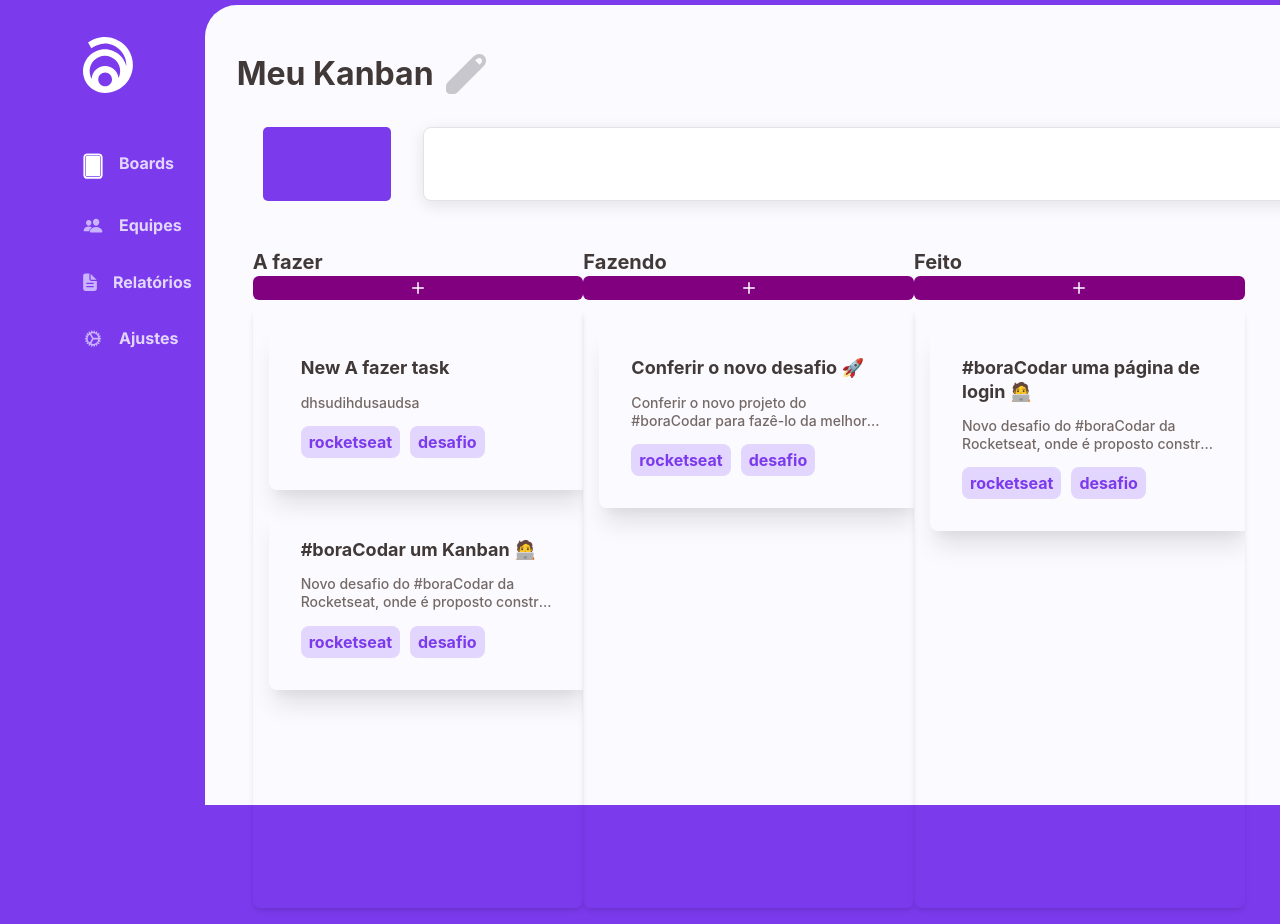
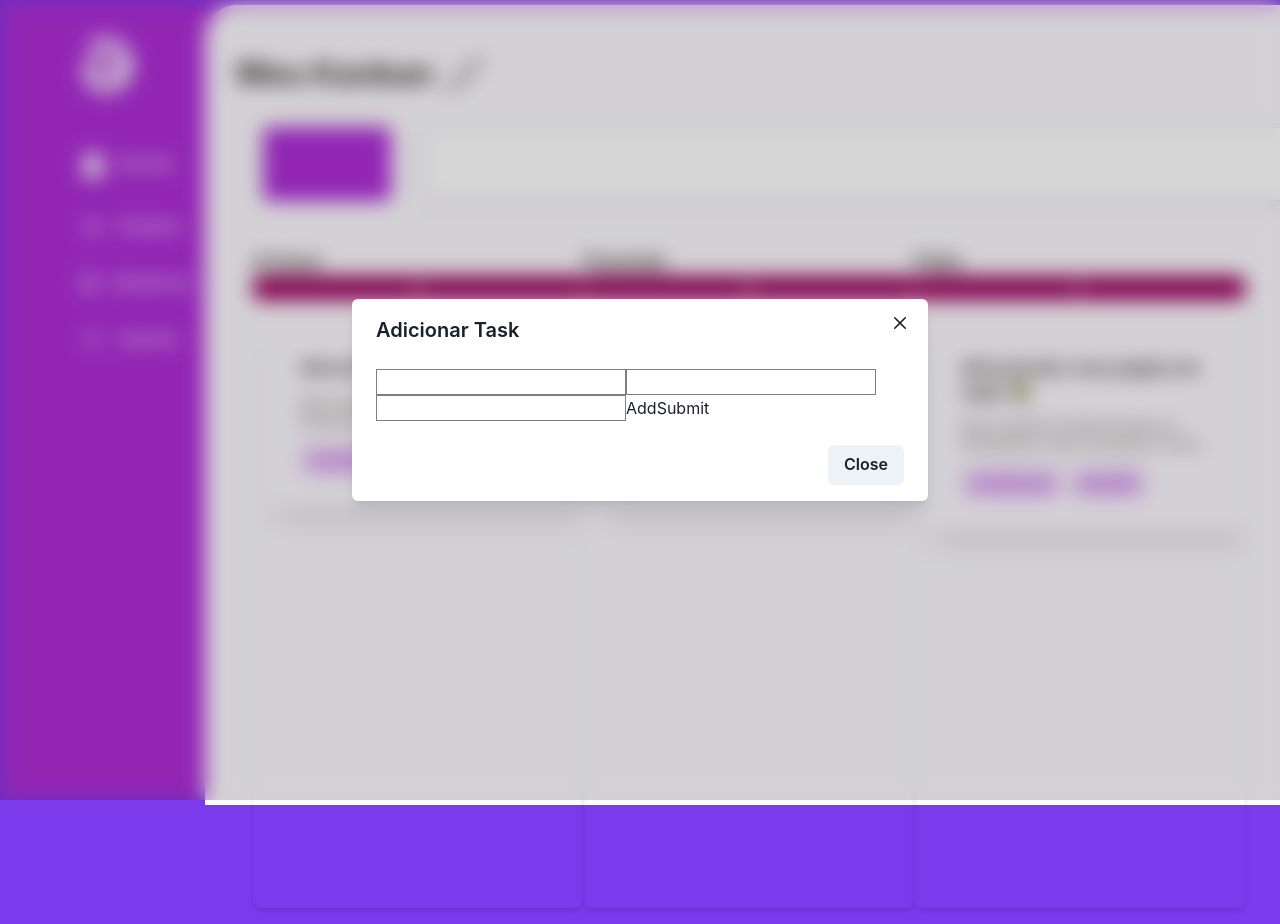
Before and after one commit to Rickazuo/kanban-boracodar, a Next.js app: page / in a window 1280 px wide. Both pictures are taken after a click on the button 418 px from the left and 288 px from the top of the page. Shown: the top 924 px of the page. Built offline with nearby package versions, Linux system fonts and the light colour scheme.

Commit message:
add modal

```diff
--- a/hooks/useColumnTasks.js
+++ b/hooks/useColumnTasks.js
@@ -3,11 +3,14 @@ import { v4 as uuidv4 } from "uuid";
 import { pickChakraRandomColor, swap } from "../utils/helpers";
 const MAX_TASK_PER_COLUMN = 100;
 
-function useColumnTasks(column, tasks, setTasks) {
+function useColumnTasks(column, setTasks) {
     const [minId, setMinId] = useState(5);
-    const addEmptyTask = useCallback(() => {
+    const addEmptyTask = useCallback(
+        (e, form) => {
+            e.preventDefault();
             console.log(`Adding new empty task to ${column} column`);
             setTasks((allTasks) => {
+                debugger;
                 const columnTasks = allTasks[column];
 
                 if (columnTasks.length > MAX_TASK_PER_COLUMN) {
@@ -17,9 +20,9 @@ function useColumnTasks(column, tasks, setTasks) {
 
                 const newColumnTask = {
                     id: minId,
-                title: `New ${column} task`,
-                description: "dhsudihdusaudsa",
-                tags: ["rocketseat", "desafio"],
+                    title: form.title,
+                    description: form.description,
+                    tags: form.tags,
                     column,
                 };
 
@@ -30,7 +33,9 @@ function useColumnTasks(column, tasks, setTasks) {
                     [column]: [newColumnTask, ...columnTasks],
                 };
             });
-    }, [column, setTasks]);
+        },
+        [column, setTasks]
+    );
 
     const dropTaskFrom = useCallback(
         (from, id) => {
--- a/src/components/Column.js
+++ b/src/components/Column.js
@@ -1,13 +1,32 @@
+import { useState } from "react";
 import { AddIcon } from "@chakra-ui/icons";
 import { Badge, Box, Heading, IconButton, Stack } from "@chakra-ui/react";
 import useColumnDrop from "@/../hooks/useColumnDrop";
 import useColumnTasks from "@/../hooks/useColumnTasks";
 import Task from "./Task";
+import {
+    ModalOverlay,
+    Modal,
+    Button,
+    ModalHeader,
+    ModalCloseButton,
+    ModalBody,
+    ModalFooter,
+    ModalContent,
+    useDisclosure,
+} from "@chakra-ui/react";
+const OverlayOne = () => (
+    <ModalOverlay
+        bg="blackAlpha.300"
+        backdropFilter="blur(10px) hue-rotate(20deg)"
+    />
+);
 
 function Column({ column, tasks, setTasks }) {
+    const { isOpen, onOpen, onClose } = useDisclosure();
+    const [overlay, setOverlay] = useState(<OverlayOne />);
     const { addEmptyTask, dropTaskFrom, swapTasks } = useColumnTasks(
         column,
-        tasks,
         setTasks
     );
 
@@ -15,6 +34,25 @@ function Column({ column, tasks, setTasks }) {
     const ColumnTasks = tasks[column]?.map((task, index) => (
         <Task key={task.id} task={task} index={index} onDropHover={swapTasks} />
     ));
+
+    const [newTaskForm, setNewTaskForm] = useState({
+        title: "",
+        description: "",
+        tagName: "",
+        tags: [],
+    });
+
+    const onChange = (e, name) => {
+        setNewTaskForm((fields) => ({ ...fields, [name]: e.target.value }));
+    };
+
+    const addNewTag = () => {
+        setNewTaskForm((fields) => ({
+            ...fields,
+            tags: [...fields.tags, fields.tagName],
+            tagName: "",
+        }));
+    };
 
     return (
         <Box
@@ -32,7 +70,10 @@ function Column({ column, tasks, setTasks }) {
                 bgColor="purple"
                 py={2}
                 variant="solid"
-                onClick={addEmptyTask}
+                onClick={() => {
+                    setOverlay(<OverlayOne />);
+                    onOpen();
+                }}
                 colorScheme="black"
                 aria-label="add-task"
                 icon={<AddIcon />}
@@ -51,6 +92,46 @@ function Column({ column, tasks, setTasks }) {
             >
                 {ColumnTasks}
             </Stack>
+
+            <Modal size="xl" isCentered isOpen={isOpen} onClose={onClose}>
+                {overlay}
+                <ModalContent>
+                    <ModalHeader>Adicionar Task</ModalHeader>
+                    <ModalCloseButton />
+                    <ModalBody>
+                        <form
+                            onSubmit={(e) => {
+                                addEmptyTask(e, newTaskForm);
+                                onClose();
+                            }}
+                        >
+                            <input
+                                id="modal-title"
+                                onChange={(e) => onChange(e, "title")}
+                                value={newTaskForm.title}
+                            />
+                            <input
+                                id="modal-description"
+                                onChange={(e) => onChange(e, "description")}
+                                value={newTaskForm.description}
+                            />
+                            {newTaskForm.tags.map((tag) => (
+                                <span>{tag}</span>
+                            ))}
+                            <input
+                                id="modal-tagName"
+                                onChange={(e) => onChange(e, "tagName")}
+                                value={newTaskForm.tagName}
+                            />
+                            <button onClick={addNewTag}>Add</button>
+                            <button type="submit">Submit</button>
+                        </form>
+                    </ModalBody>
+                    <ModalFooter>
+                        <Button onClick={onClose}>Close</Button>
+                    </ModalFooter>
+                </ModalContent>
+            </Modal>
         </Box>
     );
 }
--- a/src/styles/globals.css
+++ b/src/styles/globals.css
@@ -22,3 +22,7 @@
 body {
     background: var(--purple) !important;
 }
+
+input {
+    border: 1px solid var(--gray-300);
+}
```
Lines whose indentation alone changed are shown as unchanged.
